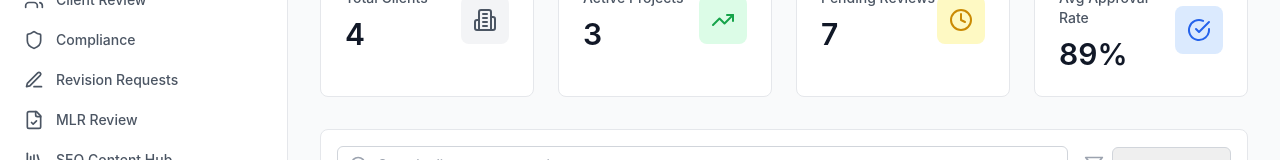
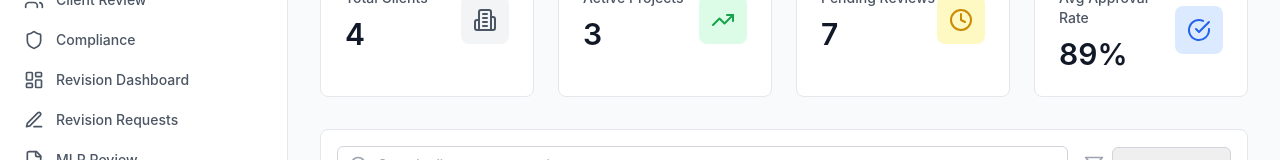
Before and after one commit to InnovareAI/3cubed-seo, a React (Vite) app: page / in a window 1280 px wide. Shown: the part 222-382 px from the top of the page. Built offline with nearby package versions, Linux system fonts and the light colour scheme; no server answers; the database is empty.

Commit message:
Add Revision Dashboard to navigation menu

```diff
--- a/src/components/DashboardLayout.tsx
+++ b/src/components/DashboardLayout.tsx
@@ -18,7 +18,8 @@ import {
   Edit3,
   FileCheck,
   ChevronDown,
-  ChevronRight
+  ChevronRight,
+  LayoutDashboard
 } from 'lucide-react'
 
 const navigation = [
@@ -27,6 +28,7 @@ const navigation = [
   { name: 'SEO Review', href: '/seo-review', icon: CheckSquare, showBadge: true },
   { name: 'Client Review', href: '/client-review', icon: Users },
   { name: 'Compliance', href: '/compliance', icon: Shield },
+  { name: 'Revision Dashboard', href: '/revision-dashboard', icon: LayoutDashboard },
   { name: 'Revision Requests', href: '/revision-requests', icon: Edit3 },
   { name: 'MLR Review', href: '/mlr-review', icon: FileCheck },
   { name: 'SEO Content Hub', href: '/content-hub', icon: Library },
```
